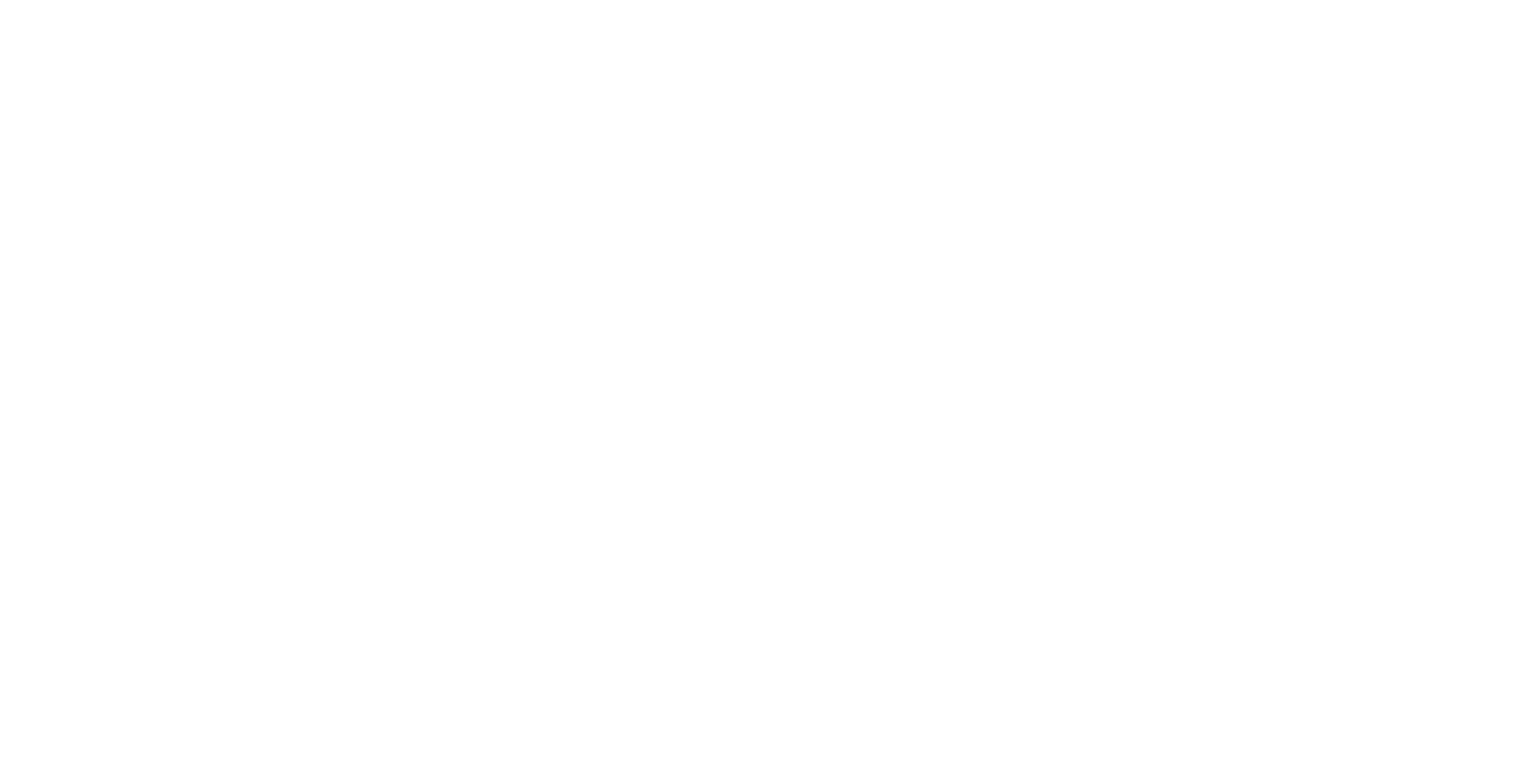
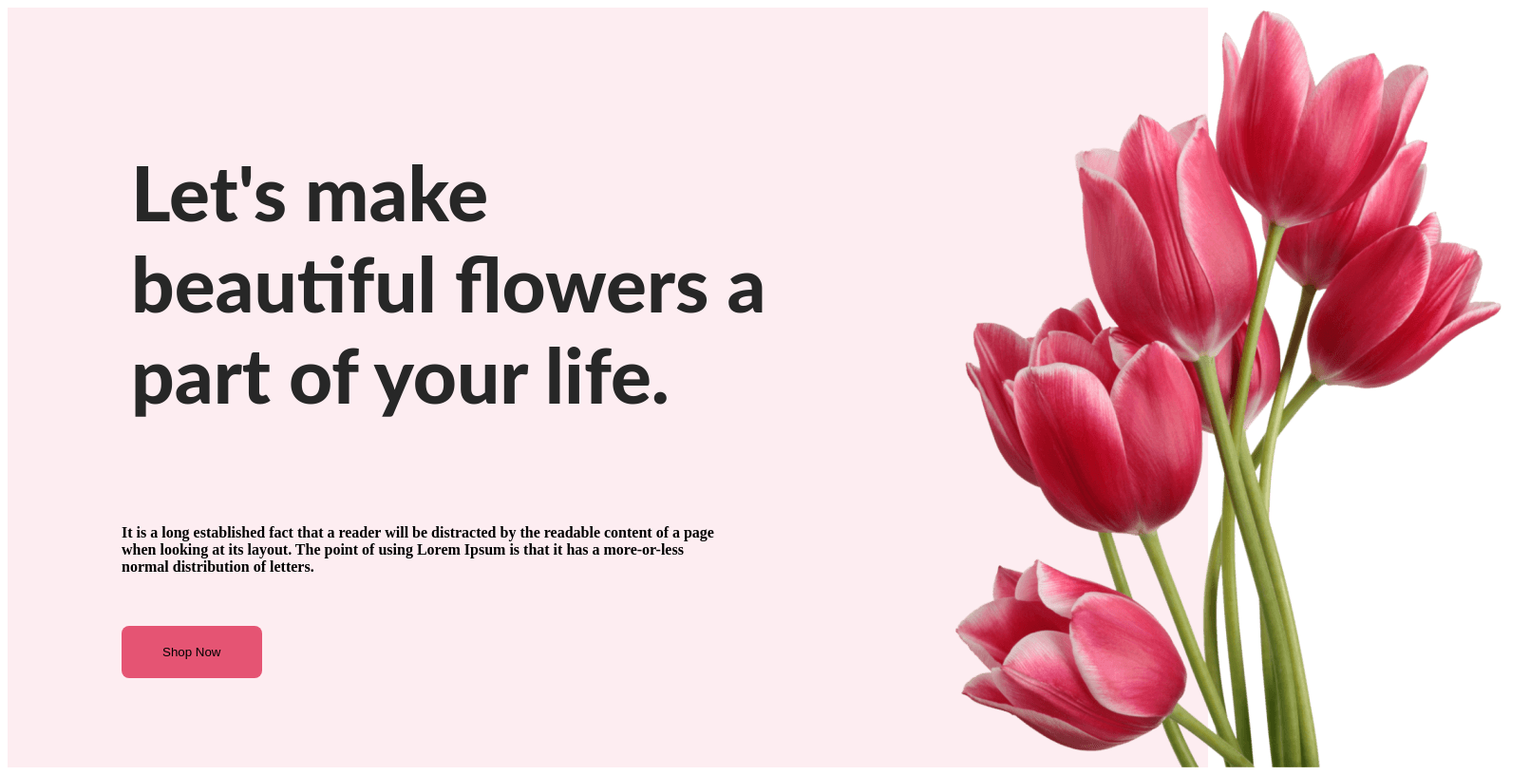
Before and after one commit to nnishat588/first-assignment-repo, a plain HTML site: page index.html in a window 1280 px wide. Shown: the whole page at 95% size, 1611 px wide, since content can reach past the window. Drawn offline with Linux system fonts and the light colour scheme.

Commit message:
added header

```diff
--- a/index.html
+++ b/index.html
@@ -4,9 +4,22 @@
     <meta charset="UTF-8">
     <meta name="viewport" content="width=device-width, initial-scale=1.0">
     <title>My First Assignment</title>
+    <link rel="stylesheet" href="style/first.css">
 </head>
 <body>
-    <header>
+    <header class="header">
+   <div class="div-one">    <h3 class="banner-title">Let's make beautiful flowers a part of your life.</h3>
+    <h4 class="banner-content">It is a long established fact that a reader will be distracted by the readable content of a page when looking at its layout. The point of using Lorem Ipsum is that it has a more-or-less normal distribution of letters.</h4>
+    <div>
+        <button class="btn">Shop Now</button>
+    </div>
+</div>
+<div class="banner-img">
+    <img src="pngwing 10.png" alt="">
+</div>
+<div class="">
+
+</div>
 
     </header>
     <main>
--- /dev/null
+++ b/style/first.css
@@ -0,0 +1,49 @@
+.header{
+   display: flex;
+   justify-content: space-between;
+   width: 100%
+height: 850px;
+background: rgba(229, 84, 115, 0.10);
+
+
+
+
+
+}
+.div-one{
+   padding: 50px;
+}
+.banner-title{
+    display: flex;
+width: 708px;
+height: 280px;
+flex-direction: column;
+color: #272727;
+font-family: Lato;
+font-size: 80px;
+font-weight: 800;
+
+margin:96px 80px;
+}
+.banner-content {
+    display: flex;
+width: 634px;
+padding:22px 70px;
+}
+.banner-img{
+width: 635px;
+height: 800px;
+float: right;
+}
+.btn{
+    border-radius: 8px;
+background: #E55473;
+border: 0;
+display: inline-flex;
+padding: 20px 43px;
+margin: 10px 70px;
+align-items: flex-start;
+gap: 10px;
+align-items: center;
+
+}
```
Also changed, not shown: pngwing 10.png (added).
